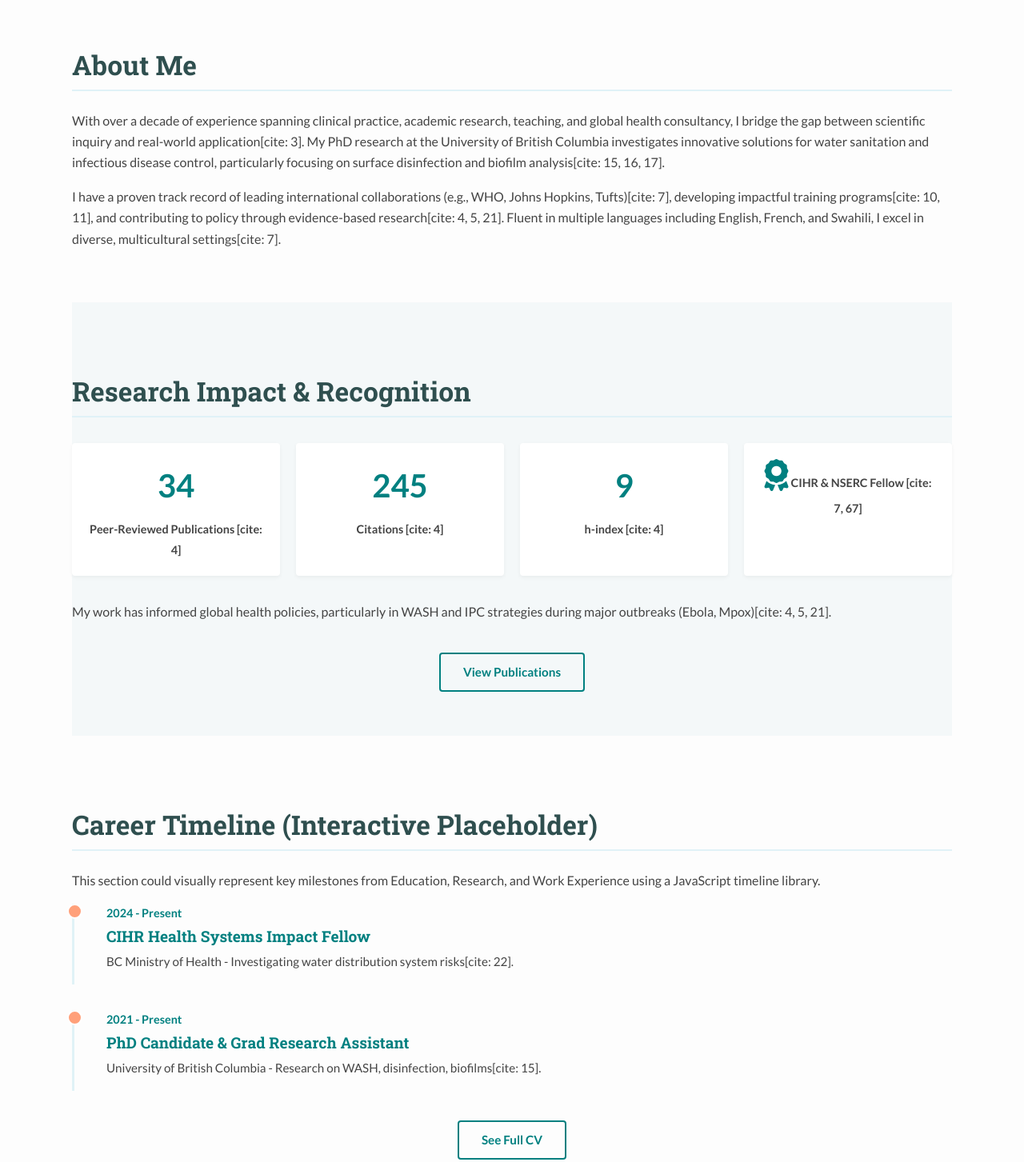
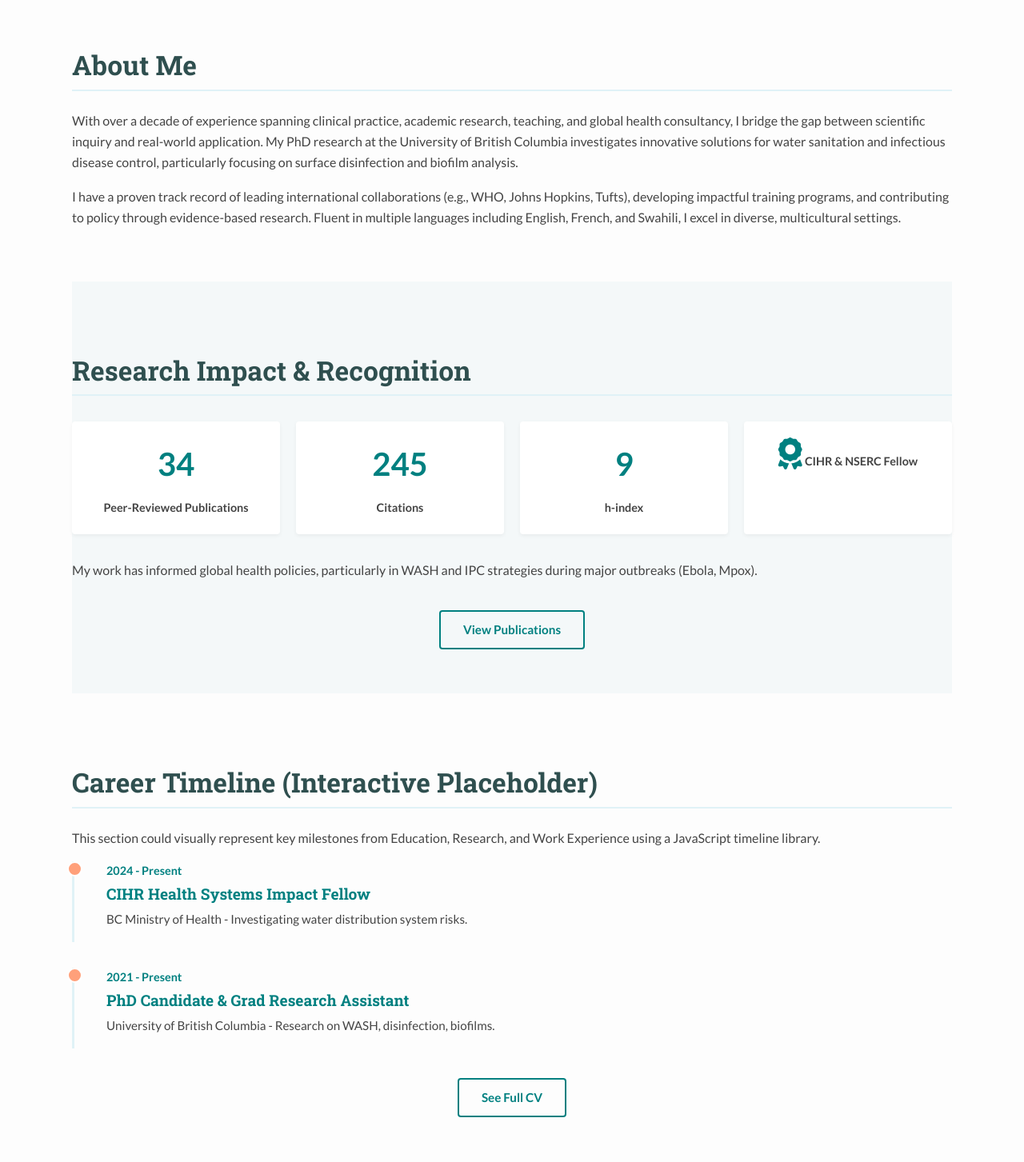
Before and after one commit to fredericmirindi/patrickmirindi, a plain HTML site: page index.html in a window 1280 px wide. Shown: the part 660-2113 px from the top of the page at 80% size. Drawn offline with Linux system fonts and the light colour scheme.

Commit message:
Update index.html

```diff
--- a/index.html
+++ b/index.html
@@ -35,7 +35,7 @@
             <div class="container hero-content">
                  <div class="hero-text">
                     <h2>Educator, Researcher, Global Health Specialist</h2>
-                    <p class="summary">Distinguished interdisciplinary professional with expertise in environmental health, public health, medicine, and biomedical sciences[cite: 2]. Currently completing a PhD at UBC, focused on environmental engineering systems, particularly water sanitation, hygiene (WASH), and infectious disease prevention[cite: 3, 4]. Extensive experience as a WHO consultant in outbreak response and IPC strategy[cite: 5].</p>
+                    <p class="summary">Distinguished interdisciplinary professional with expertise in environmental health, public health, medicine, and biomedical sciences. Currently completing a PhD at UBC, focused on environmental engineering systems, particularly water sanitation, hygiene (WASH), and infectious disease prevention. Extensive experience as a WHO consultant in outbreak response and IPC strategy.</p>
                     <div class="hero-buttons">
                         <a href="research.html" class="cta-button primary">Explore Research Impact</a>
                         <a href="#contact" class="cta-button secondary">Get In Touch</a>
@@ -46,8 +46,8 @@
 
         <section id="about" class="container content-section slide-in">
             <h2>About Me</h2>
-            <p>With over a decade of experience spanning clinical practice, academic research, teaching, and global health consultancy, I bridge the gap between scientific inquiry and real-world application[cite: 3]. My PhD research at the University of British Columbia investigates innovative solutions for water sanitation and infectious disease control, particularly focusing on surface disinfection and biofilm analysis[cite: 15, 16, 17].</p>
-            <p>I have a proven track record of leading international collaborations (e.g., WHO, Johns Hopkins, Tufts)[cite: 7], developing impactful training programs[cite: 10, 11], and contributing to policy through evidence-based research[cite: 4, 5, 21]. Fluent in multiple languages including English, French, and Swahili, I excel in diverse, multicultural settings[cite: 7].</p>
+            <p>With over a decade of experience spanning clinical practice, academic research, teaching, and global health consultancy, I bridge the gap between scientific inquiry and real-world application. My PhD research at the University of British Columbia investigates innovative solutions for water sanitation and infectious disease control, particularly focusing on surface disinfection and biofilm analysis.</p>
+            <p>I have a proven track record of leading international collaborations (e.g., WHO, Johns Hopkins, Tufts), developing impactful training programs, and contributing to policy through evidence-based research. Fluent in multiple languages including English, French, and Swahili, I excel in diverse, multicultural settings.</p>
         </section>
 
         <section id="impact-metrics" class="container content-section featured-section slide-in">
@@ -55,22 +55,22 @@
              <div class="metrics-grid">
                  <div class="metric-item">
                      <span class="metric-number">34</span>
-                     <span class="metric-label">Peer-Reviewed Publications [cite: 4]</span>
+                     <span class="metric-label">Peer-Reviewed Publications</span>
                  </div>
                  <div class="metric-item">
                      <span class="metric-number">245</span>
-                     <span class="metric-label">Citations [cite: 4]</span>
+                     <span class="metric-label">Citations</span>
                  </div>
                  <div class="metric-item">
                      <span class="metric-number">9</span>
-                     <span class="metric-label">h-index [cite: 4]</span>
+                     <span class="metric-label">h-index</span>
                  </div>
                   <div class="metric-item">
                      <i class="fas fa-award metric-icon"></i>
-                     <span class="metric-label">CIHR & NSERC Fellow [cite: 7, 67]</span>
+                     <span class="metric-label">CIHR & NSERC Fellow</span>
                  </div>
              </div>
-             <p>My work has informed global health policies, particularly in WASH and IPC strategies during major outbreaks (Ebola, Mpox)[cite: 4, 5, 21].</p>
+             <p>My work has informed global health policies, particularly in WASH and IPC strategies during major outbreaks (Ebola, Mpox).</p>
              <div style="text-align: center; margin-top: 2rem;">
                  <a href="research.html#publications" class="cta-button secondary">View Publications</a>
             </div>
@@ -83,14 +83,14 @@
                 <div class="timeline-date">2024 - Present</div>
                 <div class="timeline-content">
                     <h3>CIHR Health Systems Impact Fellow</h3>
-                    <p>BC Ministry of Health - Investigating water distribution system risks[cite: 22].</p>
+                    <p>BC Ministry of Health - Investigating water distribution system risks.</p>
                 </div>
             </div>
              <div class="timeline-item">
                 <div class="timeline-date">2021 - Present</div>
                 <div class="timeline-content">
                     <h3>PhD Candidate & Grad Research Assistant</h3>
-                    <p>University of British Columbia - Research on WASH, disinfection, biofilms[cite: 15].</p>
+                    <p>University of British Columbia - Research on WASH, disinfection, biofilms.</p>
                 </div>
             </div>
             <div style="text-align: center; margin-top: 2rem;">
@@ -102,10 +102,10 @@
              <h2>Contact</h2>
              <div class="contact-info">
                  <p><i class="fas fa-envelope icon-contact"></i> <a href="mailto:patrick.mirindi@ubc.ca">patrick.mirindi@ubc.ca</a></p>
-                 <p><i class="fas fa-phone icon-contact"></i> +1 672 999 9550 [cite: 2]</p>
-                 <p><i class="fas fa-map-marker-alt icon-contact"></i> Vancouver, BC, Canada [cite: 1]</p>
+                 <p><i class="fas fa-phone icon-contact"></i> +1 672 999 9550</p>
+                 <p><i class="fas fa-map-marker-alt icon-contact"></i> Vancouver, BC, Canada</p>
                  <p>
-                     <a href="#" target="_blank" rel="noopener noreferrer" aria-label="LinkedIn Profile"><i class="fab fa-linkedin icon-social"></i> LinkedIn</a> |
+                      <a href="#" target="_blank" rel="noopener noreferrer" aria-label="LinkedIn Profile"><i class="fab fa-linkedin icon-social"></i> LinkedIn</a> |
                      <a href="#" target="_blank" rel="noopener noreferrer" aria-label="Google Scholar Profile"><i class="fas fa-graduation-cap icon-social"></i> Google Scholar</a> |
                      <a href="https://orcid.org/0000-0002-2478-3965" target="_blank" rel="noopener noreferrer" aria-label="ORCID Profile"><i class="fab fa-orcid icon-social"></i> ORCID</a>
                  </p>
```
